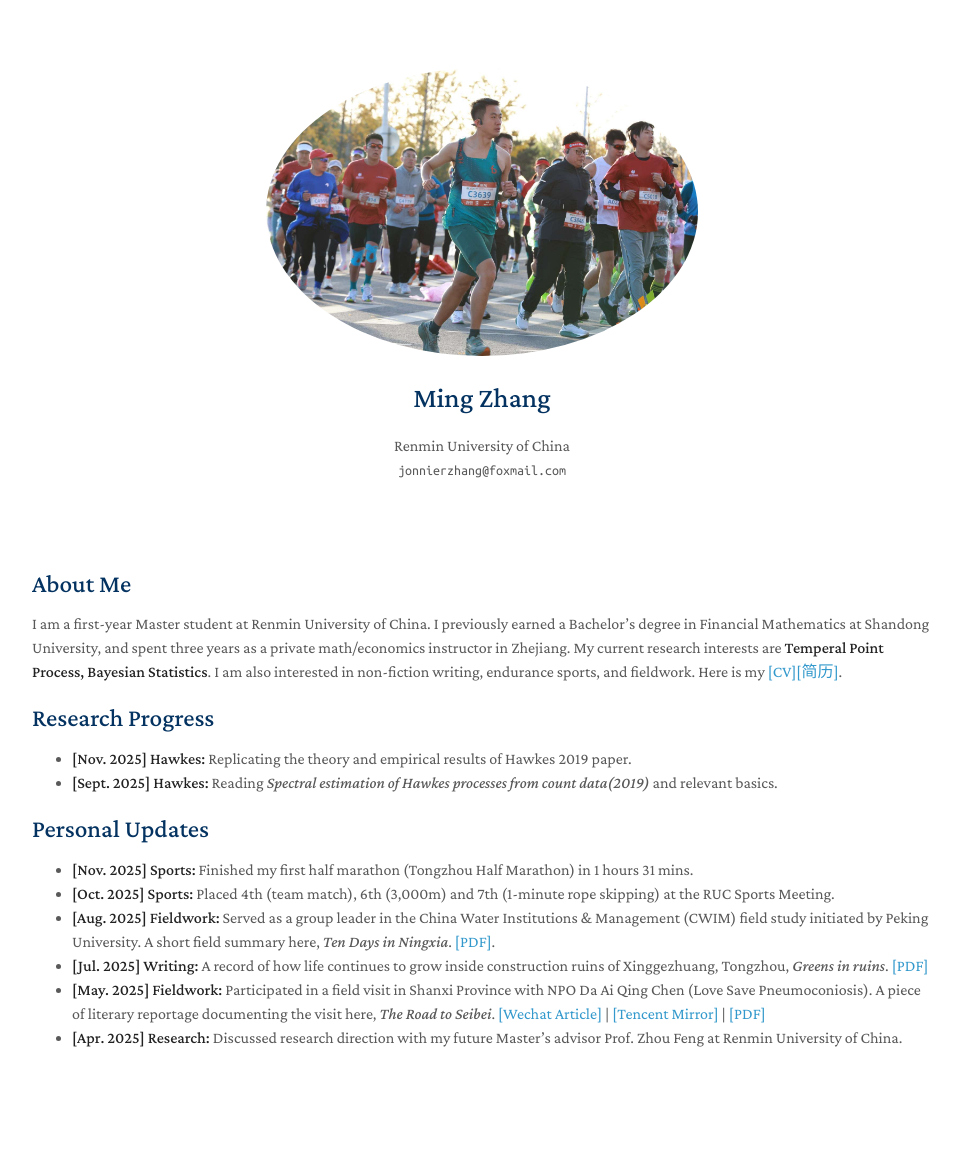
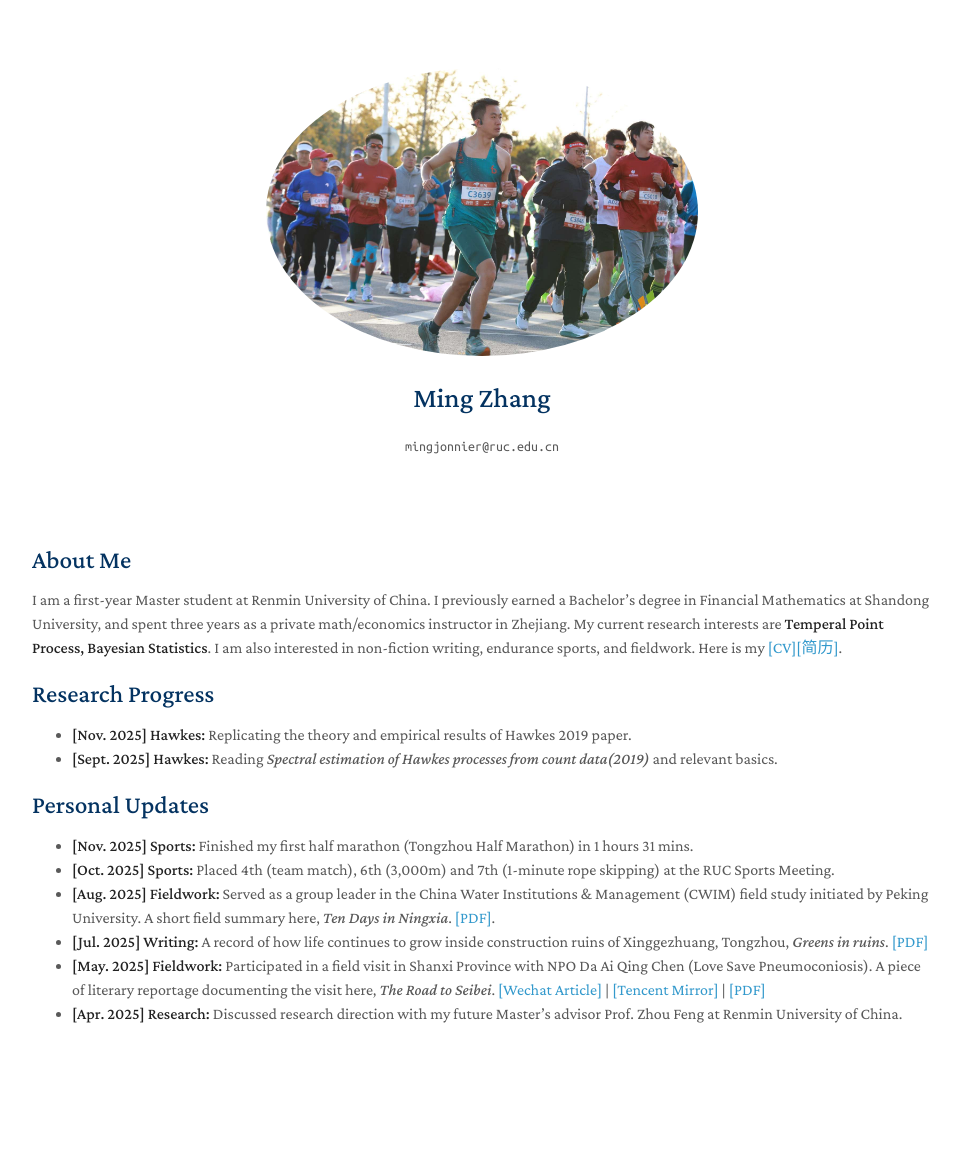
Before and after one commit to zhangming4153/zhangming4153.github.io, a Jekyll site: the page built from index.md, in a window 1280 px wide. Shown: the whole page, without its empty margins (158-1118 px from the left). Built offline with Jekyll 4.4.1, drawn with Linux system fonts in a browser that asks for light colours; a style sheet for code colours, icons or effects is not loaded; our own code applies the rules of GitHub Pages for plain Markdown files; after the commit the page ends 1150 px from its top, so only the background shows below that.

Commit message:
Update _config.yml

```diff
--- a/_config.yml
+++ b/_config.yml
@@ -1,8 +1,8 @@
 # Basic Information
 title: Ming Zhang
 # position: Master’s Student
-affiliation: Renmin University of China
-email: jonnierzhang@foxmail.com
+# affiliation: Renmin University of China
+email: mingjonnier@ruc.edu.cn
 
 # Search Engine Optimization
 keywords: statistics, machine learning, AI, causal inference
```
